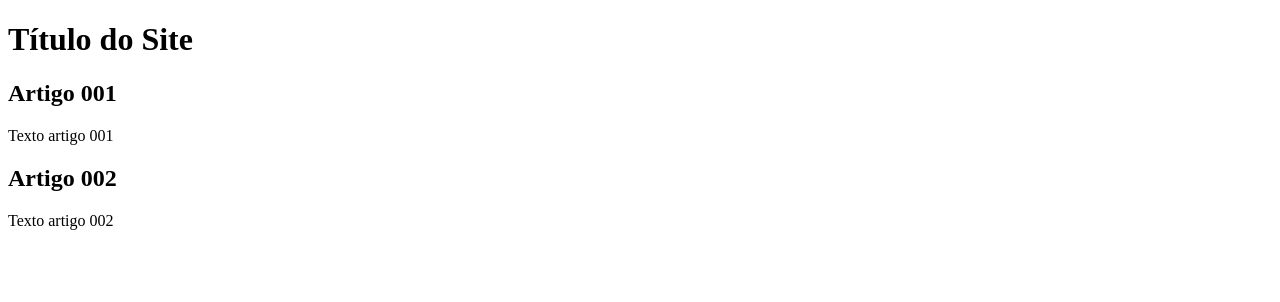
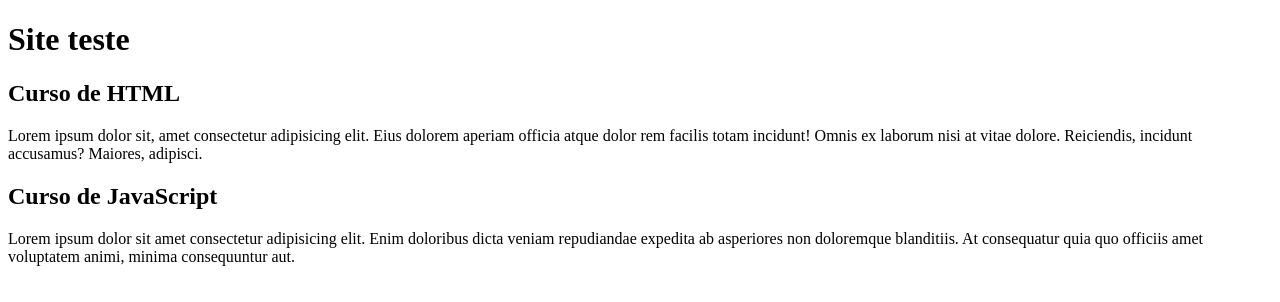
Before and after one commit to JoseHenrique0214/Projeto-site, a plain HTML site: page index.html in a window 1280 px wide. Drawn offline with Linux system fonts and the light colour scheme.

Commit message:
Comecei o conteudo teste

```diff
--- a/index.html
+++ b/index.html
@@ -9,15 +9,15 @@
 <body>
     <main>
         <header>
-            <h1>Título do Site</h1>
+            <h1>Site teste</h1>
         </header>
         <article>
-            <h2>Artigo 001</h2>
-            <p>Texto artigo 001</p>
+            <h2>Curso de HTML</h2>
+            <p>Lorem ipsum dolor sit, amet consectetur adipisicing elit. Eius dolorem aperiam officia atque dolor rem facilis totam incidunt! Omnis ex laborum nisi at vitae dolore. Reiciendis, incidunt accusamus? Maiores, adipisci.</p>
         </article>
         <article>
-            <h2>Artigo 002</h2>
-            <p>Texto artigo 002</p>
+            <h2>Curso de JavaScript</h2>
+            <p>Lorem ipsum dolor sit amet consectetur adipisicing elit. Enim doloribus dicta veniam repudiandae expedita ab asperiores non doloremque blanditiis. At consequatur quia quo officiis amet voluptatem animi, minima consequuntur aut.</p>
         </article>
     </main>
 </body>
```
